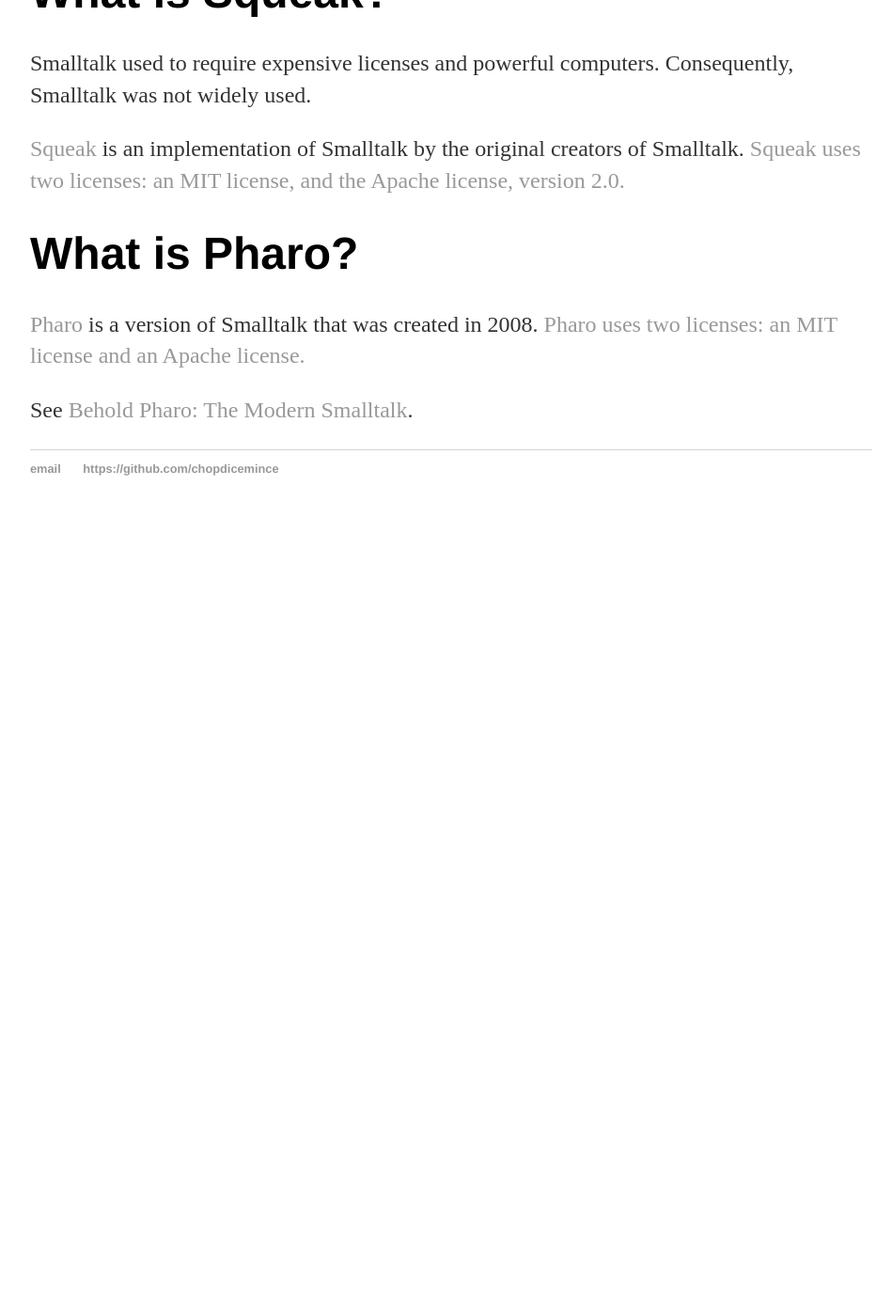
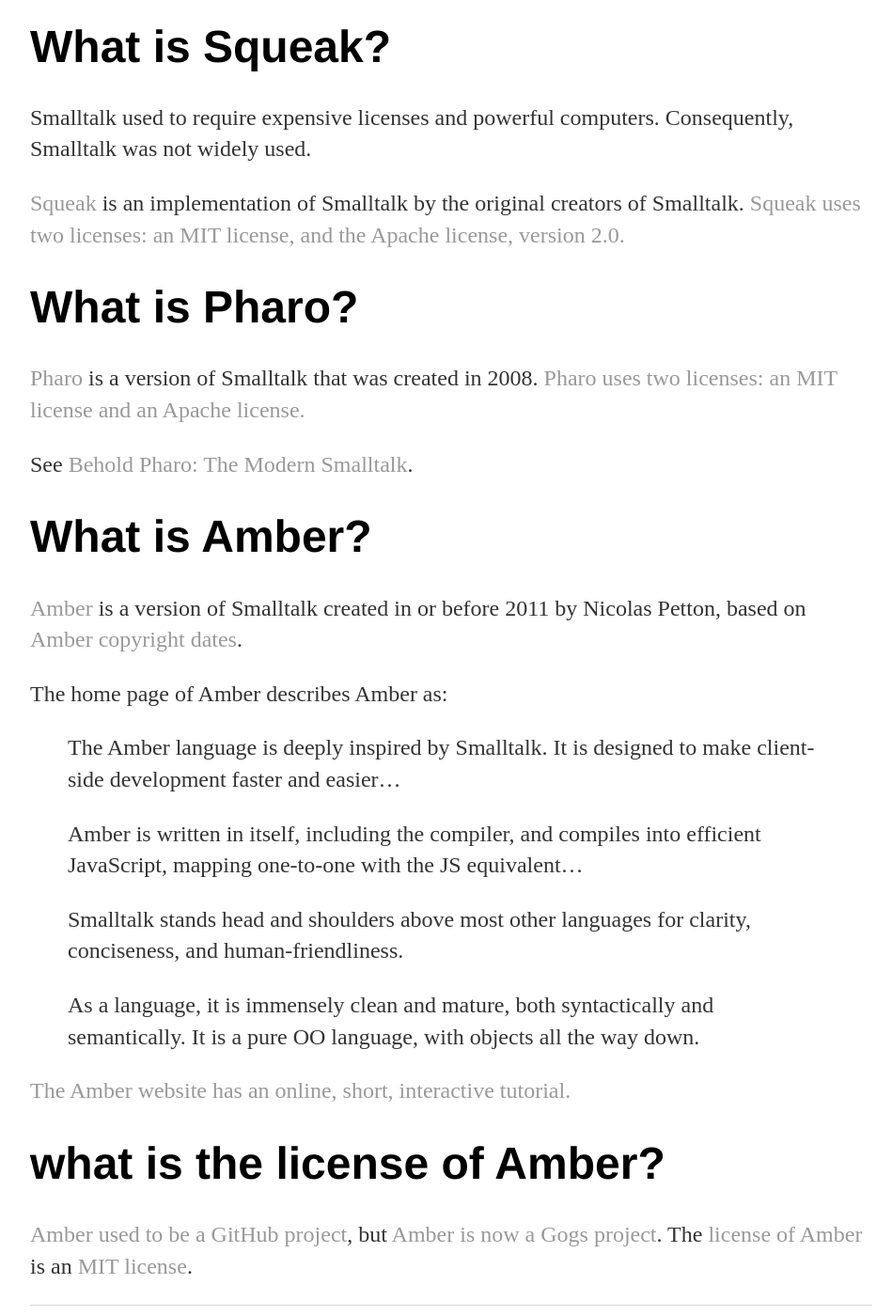
Before and after one commit to chopdicemince/chopdicemince.github.io, a Jekyll site: the page built from _posts/2018-07-31-smalltalk.md, in a window 1280 px wide and 1400 px high, scrolled down 936 px. Shown: the whole window at 94% size, without its empty margins (160-1109 px from the left). Built offline with Jekyll 4.4.1, drawn with Linux system fonts in a browser that asks for light colours; before the commit the page ends 1502 px from its top, so only the background shows below that.

Commit message:
Add text about Amber

```diff
--- a/_posts/2018-07-31-smalltalk.md
+++ b/_posts/2018-07-31-smalltalk.md
@@ -31,3 +33,23 @@
 [Pharo](https://pharo.org/web) is a version of Smalltalk that was created in 2008. [Pharo uses two licenses: an MIT license and an Apache license.](https://pharo.org/web/license)
 
 See [Behold Pharo: The Modern Smalltalk](https://medium.com/smalltalk-talk/behold-pharo-the-modern-smalltalk-38e132c46053).
+
+# What is Amber?
+
+[Amber](https://amber-lang.net/) is a version of Smalltalk created in or before 2011 by Nicolas Petton, based on [Amber copyright dates](https://github.com/amber-smalltalk/amber).
+
+The home page of Amber describes Amber as:
+
+> The Amber language is deeply inspired by Smalltalk. It is designed to make client-side development faster and easier...
+>
+> Amber is written in itself, including the compiler, and compiles into efficient JavaScript, mapping one-to-one with the JS equivalent...
+>
+> Smalltalk stands head and shoulders above most other languages for clarity, conciseness, and human-friendliness.
+>
+> As a language, it is immensely clean and mature, both syntactically and semantically. It is a pure OO language, with objects all the way down.
+
+[The Amber website has an online, short, interactive tutorial.](https://amber-lang.net/learn.html)
+
+# what is the license of Amber?
+
+[Amber used to be a GitHub project](https://github.com/amber-smalltalk/amber), but [Amber is now a Gogs project](https://lolg.it/amber/amber). The [license of Amber](https://lolg.it/amber/amber/src/master/LICENSE) is an [MIT license](https://opensource.org/licenses/MIT).
```
Also changed, not shown: other parts of _posts/2018-07-31-smalltalk.md (+2 -0 lines).
